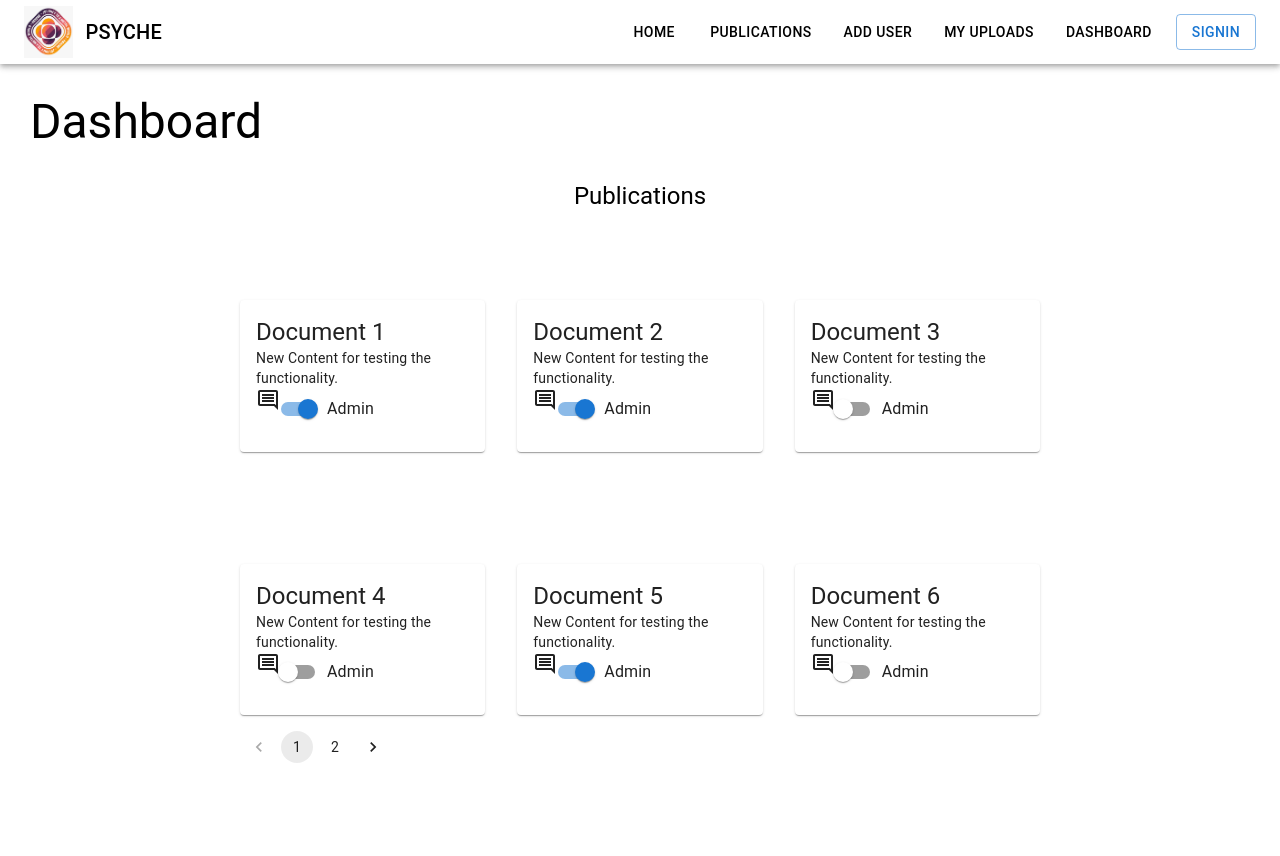
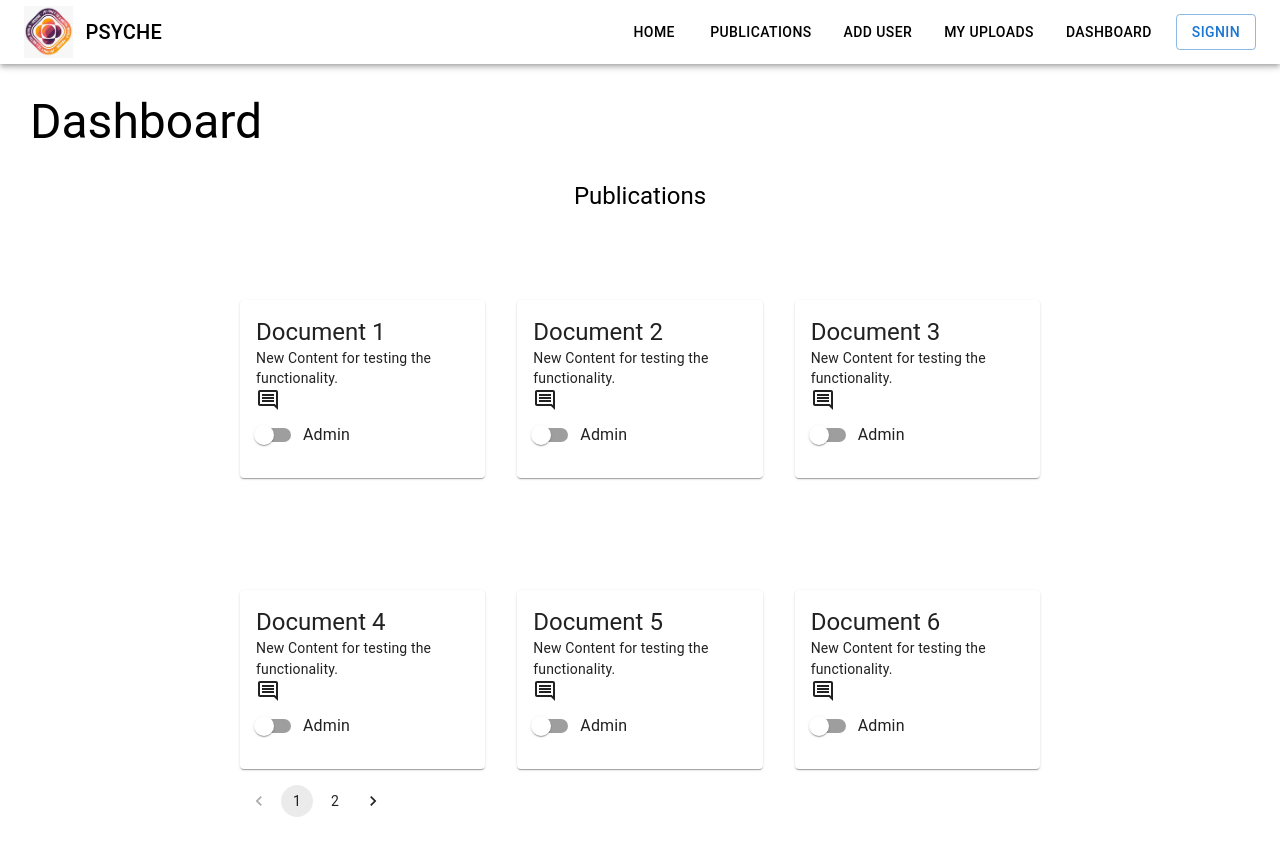
Before and after one commit to MissionToPsyche/tungesten_I7_PubSub, a React (Vite) app in the folder client/: page /dashboard in a window 1280 px wide. Shown: the top 856 px of the page. Built offline with nearby package versions, Linux system fonts and the light colour scheme.

Commit message:
US128: provided a toggle button to change the document access to user or admin

```diff
--- a/client/src/components/Dashboard.jsx
+++ b/client/src/components/Dashboard.jsx
@@ -10,6 +10,7 @@ import DialogTitle from '@mui/material/DialogTitle';
 import TextField from '@mui/material/TextField';
 import Button from '@mui/material/Button';
 import FormControlLabel from '@mui/material/FormControlLabel';
+import FormGroup from '@mui/material/FormGroup';
 import Switch from '@mui/material/Switch';
 
 
@@ -150,8 +151,9 @@ function Publication({ publication }) {
 	}
 
 	const setAdminAccess = (event) => {
-		console.log('clicked', event.target.checked)
-		adminAccess = event.target.checked;
+		// event.preventDefault();
+		// console.log('clicked', event.target.checked)
+		adminAccess = !adminAccess;
 	}
 
 	return (
@@ -167,12 +169,14 @@ function Publication({ publication }) {
 						</Typography>
 						<div>
 							<InsertCommentOutlinedIcon onClick={openCommentBox}></InsertCommentOutlinedIcon>
+							<FormGroup>
 							<FormControlLabel
 								control={
-									<Switch checked={adminAccess} onChange={setAdminAccess} name="admin" />
+									<Switch value={adminAccess} onClick={setAdminAccess} name="admin" />
 								}
 								label="Admin"
 								/>
+							</FormGroup>
 							<Dialog
 								open={isCommentOpen}
 								onClose={closeCommentBox}
```
